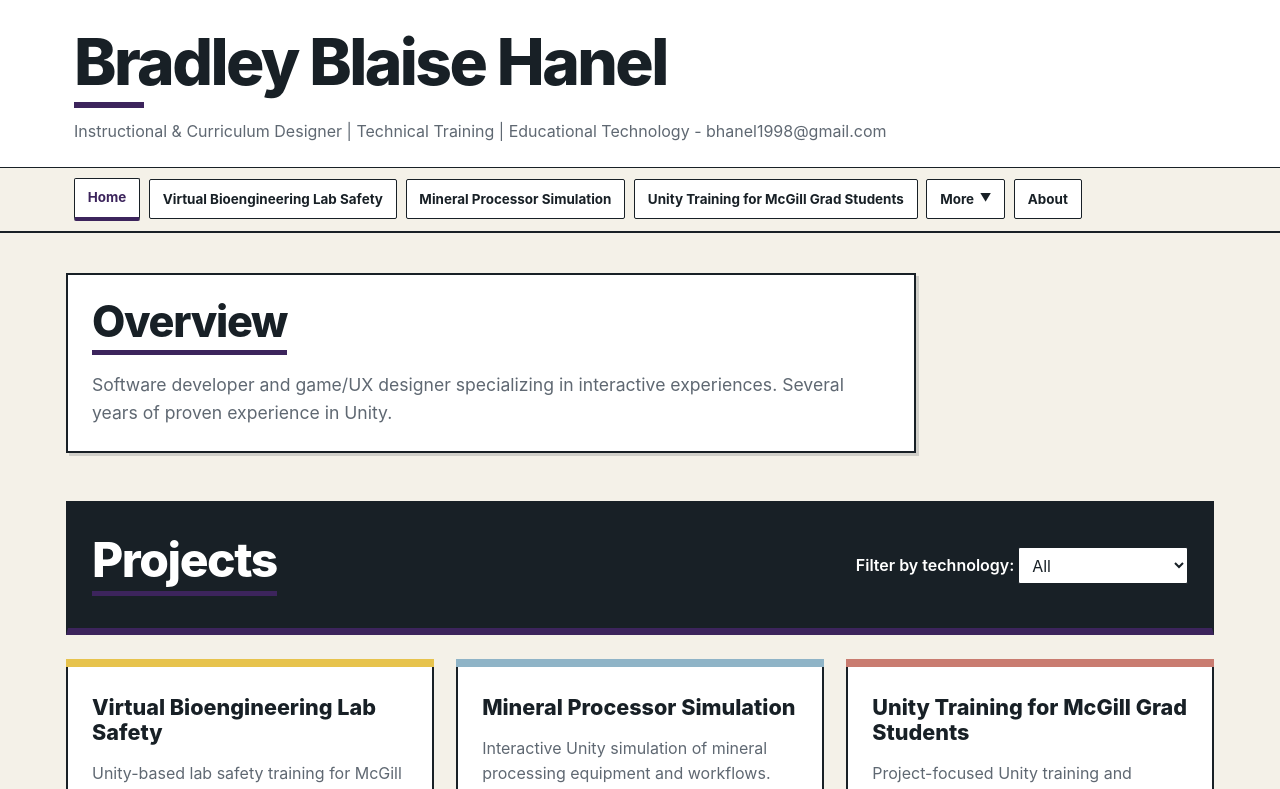
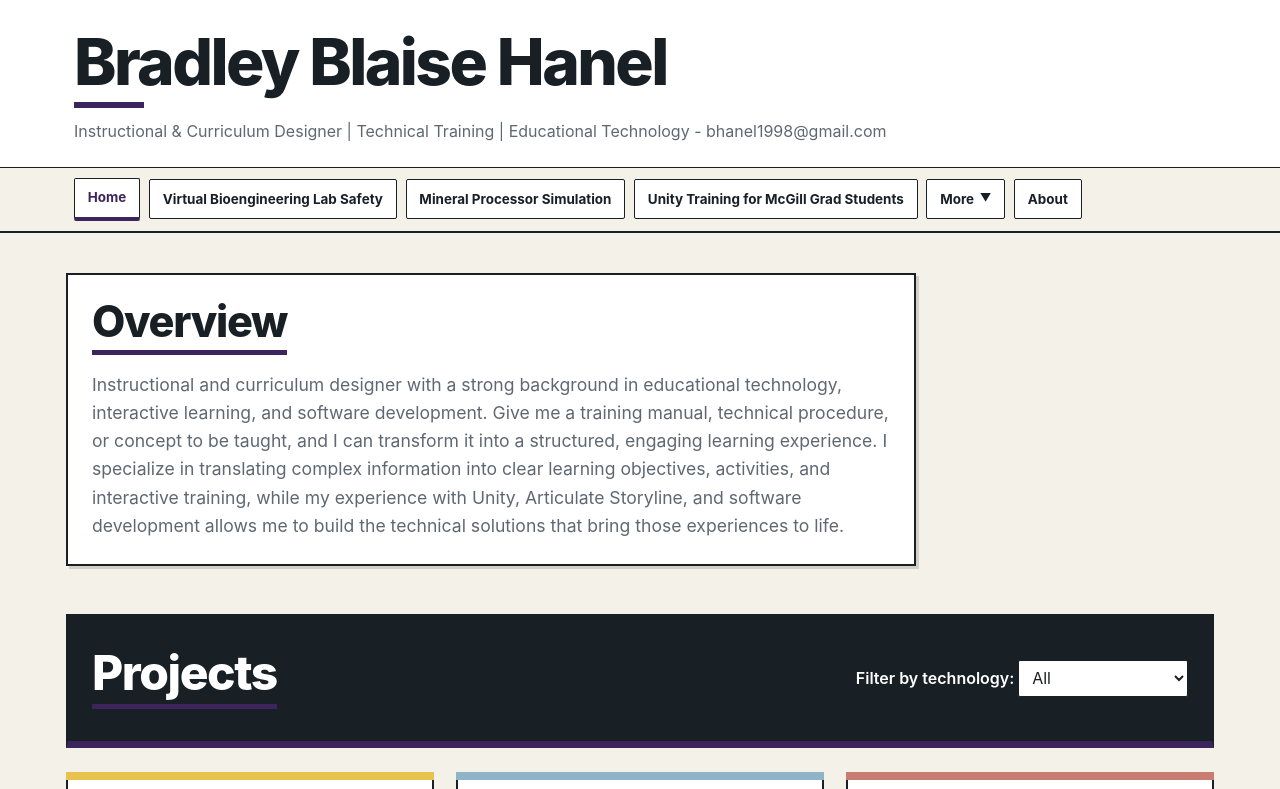
Before and after one commit to beehanel/portfolio, a Vue app: page / in a window 1280 px wide. Shown: the top 789 px of the page. Built offline with nearby package versions, Linux system fonts and the light colour scheme.

Commit message:
Revise overview in HomePage.vue
Updated professional summary to reflect expertise in instructional design and educational technology.

```diff
--- a/src/pages/HomePage.vue
+++ b/src/pages/HomePage.vue
@@ -3,7 +3,7 @@
         <section class="intro-section">
             <h2>Overview</h2>
             <p>
-                Software developer and game/UX designer specializing in interactive experiences. Several years of proven experience in Unity.
+                Instructional and curriculum designer with a strong background in educational technology, interactive learning, and software development. Give me a training manual, technical procedure, or concept to be taught, and I can transform it into a structured, engaging learning experience. I specialize in translating complex information into clear learning objectives, activities, and interactive training, while my experience with Unity, Articulate Storyline, and software development allows me to build the technical solutions that bring those experiences to life.
             </p>
         </section>
 
```
